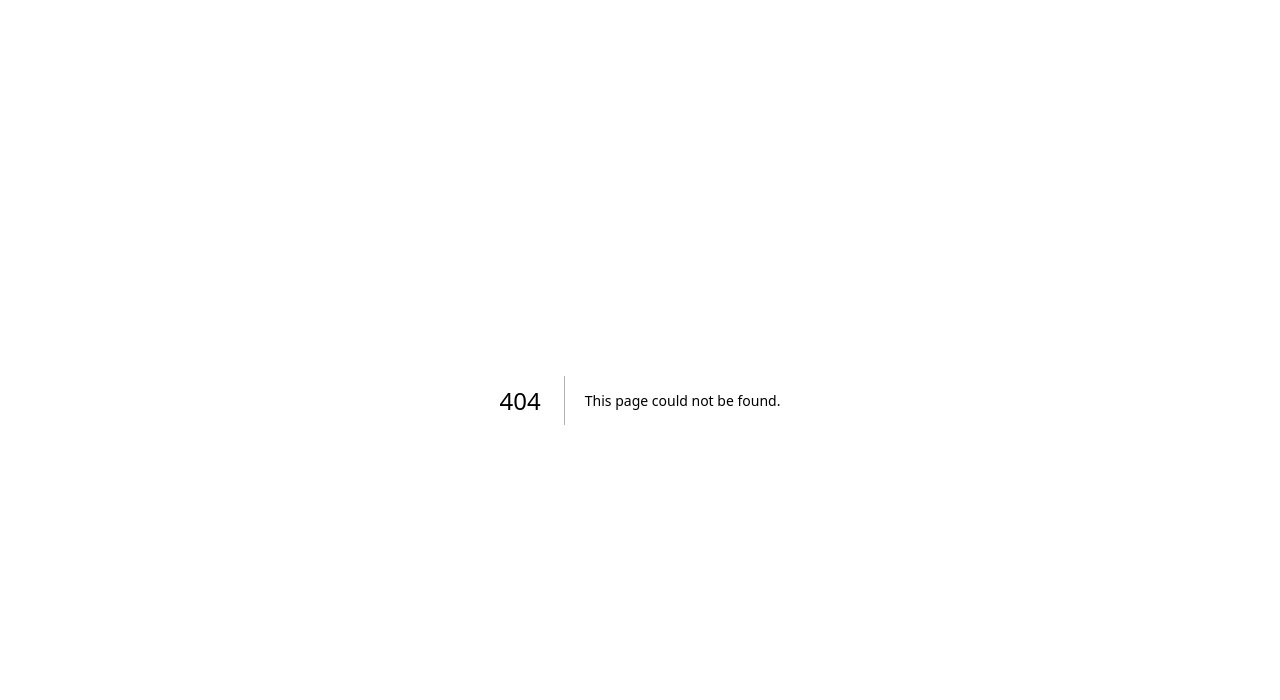
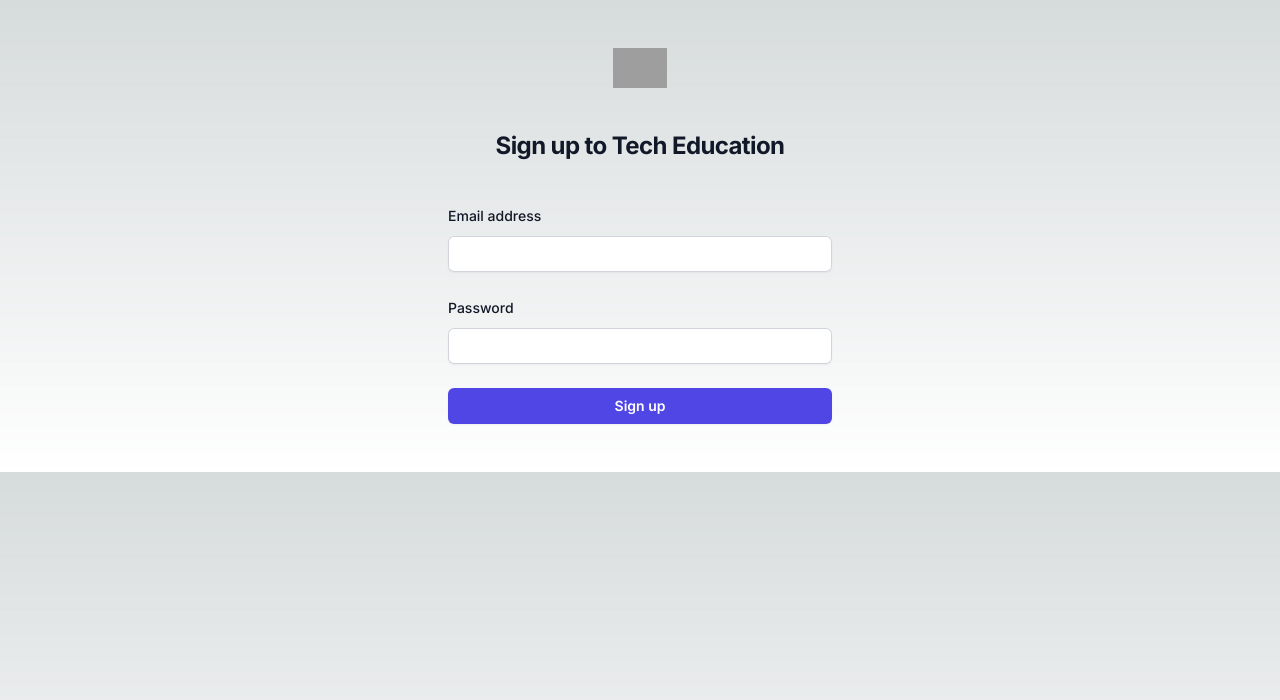
Before and after one commit to ExzyELI/tech-education, a Next.js app: page /sign-up in a window 1280 px wide. Before the commit this address had no page. Shown: the top 700 px of the page. Built offline with nearby package versions, Linux system fonts and the light colour scheme; no server answers; grey boxes are pictures that could not be loaded.

Commit message:
Firebase initialization, and basic sign-up page connected to firebase authentication with option for email and password sign up.

```diff
--- a/package.json
+++ b/package.json
@@ -11,8 +11,10 @@
   "dependencies": {
     "firebase": "^10.7.2",
     "next": "14.1.0",
+    "next-auth": "^4.24.5",
     "react": "^18",
-    "react-dom": "^18"
+    "react-dom": "^18",
+    "react-firebase-hooks": "^5.1.1"
   },
   "devDependencies": {
     "@types/node": "^20",
--- /dev/null
+++ b/src/app/firebase/init_app.ts
@@ -0,0 +1,20 @@
+import {initializeApp, getApps, getApp} from "firebase/app";
+import "firebase/auth";
+import { getAuth } from "firebase/auth";
+import "firebase/firestore";
+
+const firebaseConfig = {
+  apiKey: process.env.NEXT_PUBLIC_API_KEY,
+  authDomain: process.env.NEXT_PUBLIC_AUTH_DOMAIN,
+  projectId: process.env.NEXT_PUBLIC_PROJECT_ID,
+  storageBucket: process.env.NEXT_PUBLIC_STORAGE_BUCKET,
+  messagingSenderId: process.env.NEXT_PUBLIC_MESSAGING_SENDER_ID,
+  appId: process.env.NEXT_PUBLIC_APP_ID,
+}
+
+
+const firebaseApp = !getApps().length ? initializeApp(firebaseConfig) : getApp();
+
+const auth = getAuth(firebaseApp);
+
+export {firebaseApp, auth};
--- /dev/null
+++ b/src/app/sign-up/page.tsx
@@ -0,0 +1,91 @@
+'use client'
+import {useState} from "react";
+import {useCreateUserWithEmailAndPassword} from 'react-firebase-hooks/auth'
+import {auth} from '@/app/firebase/init_app'
+import {useRouter} from "next/navigation";
+
+export default function Signup() {
+    const [email, setEmail] = useState('');
+    const [password, setPassword] = useState('');
+
+    const [createUserWithEmailAndPassword] = useCreateUserWithEmailAndPassword(auth);
+
+    const handleSignup = async (e: React.FormEvent<HTMLFormElement>) => {
+      e.preventDefault();
+      try {
+        const res = await createUserWithEmailAndPassword(email, password);
+        console.log({res});
+        sessionStorage.setItem('user','true');
+        setEmail('');
+        setPassword('');
+        // Later redirect to sign-in page
+      } catch (error) {
+        console.error(error)
+      }
+    };
+
+    return (
+        <div className="flex min-h-full flex-1 flex-col justify-center px-6 py-12 lg:px-8">
+        <div className="sm:mx-auto sm:w-full sm:max-w-sm">
+          <img
+            className="mx-auto h-10 w-auto"
+            src="https://tailwindui.com/img/logos/mark.svg?color=indigo&shade=600"
+            alt="Your Company"
+          />
+          <h2 className="mt-10 text-center text-2xl font-bold leading-9 tracking-tight text-gray-900">
+            Sign up to Tech Education
+          </h2>
+        </div>
+
+        <div className="mt-10 sm:mx-auto sm:w-full sm:max-w-sm">
+          <form className="space-y-6" onSubmit={handleSignup}>
+            <div>
+              <label htmlFor="email" className="block text-sm font-medium leading-6 text-gray-900">
+                Email address
+              </label>
+              <div className="mt-2">
+                <input
+                  id="email"
+                  name="email"
+                  type="email"
+                  autoComplete="email"
+                  required
+                  onChange={(e) => setEmail(e.target.value)}
+                  className="block w-full rounded-md border-0 py-1.5 text-gray-900 shadow-sm ring-1 ring-inset ring-gray-300 placeholder:text-gray-400 focus:ring-2 focus:ring-inset focus:ring-indigo-600 sm:text-sm sm:leading-6"
+                />
+              </div>
+            </div>
+
+            <div>
+              <div className="flex items-center justify-between">
+                <label htmlFor="password" className="block text-sm font-medium leading-6 text-gray-900">
+                  Password
+                </label>
+              </div>
+              <div className="mt-2">
+                <input
+                  id="password"
+                  name="password"
+                  type="password"
+                  autoComplete="current-password"
+                  required
+                  onChange={(e) => setPassword(e.target.value)}
+                  className="block w-full rounded-md border-0 py-1.5 text-gray-900 shadow-sm ring-1 ring-inset ring-gray-300 placeholder:text-gray-400 focus:ring-2 focus:ring-inset focus:ring-indigo-600 sm:text-sm sm:leading-6"
+                />
+              </div>
+            </div>
+
+            <div>
+              <button
+                type="submit"
+                className="flex w-full justify-center rounded-md bg-indigo-600 px-3 py-1.5 text-sm font-semibold leading-6 text-white shadow-sm hover:bg-indigo-500 focus-visible:outline focus-visible:outline-2 focus-visible:outline-offset-2 focus-visible:outline-indigo-600"
+              >
+                Sign up
+              </button>
+            </div>
+          </form>
+
+        </div>
+      </div>
+    );
+}
```
Also changed, not shown: 1 other file (tests, documents, lock files or other folders).
